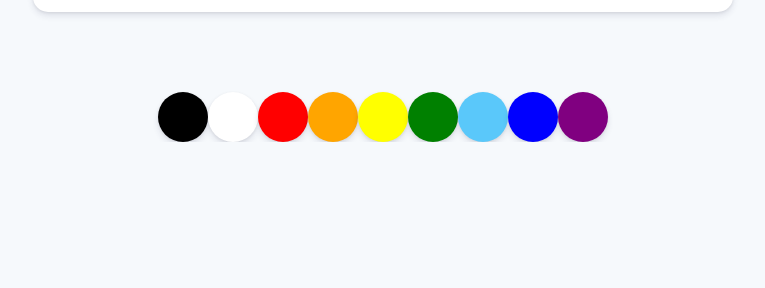
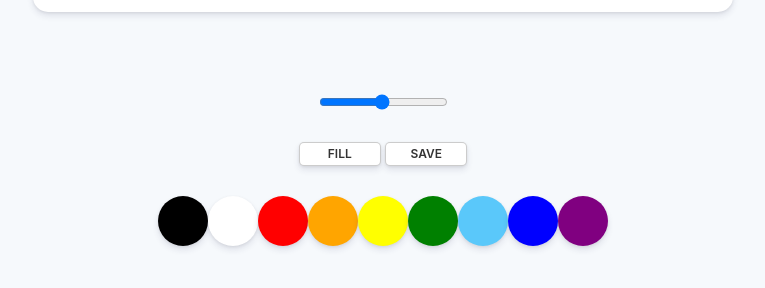
Before and after one commit to michoball/paint.js, a plain HTML site: page index.html in a window 1280 px wide. Shown: the part 738-1026 px from the top of the page, without its empty margins (257-1022 px from the left). Before the commit the page ends 880 px from the top, so only its background shows below. Drawn offline with Linux system fonts and the light colour scheme.

Commit message:
Add fill & save btn and range function,  and done with the css

```diff
--- a/index.html
+++ b/index.html
@@ -11,6 +11,20 @@
   <body>
     <canvas id="jsCanvas" class="canvas"></canvas>
     <div class="controls">
+      <div class="controls_range">
+        <input
+          type="range"
+          id="jsRange"
+          min="0.1"
+          max="5.0"
+          value="2.5"
+          step="0.1"
+        />
+      </div>
+      <div class="controls_btns">
+        <button id="jsMode">Fill</button>
+        <button id="jsSave">Save</button>
+      </div>
       <div class="controls_colors" id="jsColors">
         <div class="controls_color" style="background-color: black"></div>
         <div class="controls_color" style="background-color: white"></div>
--- a/styles.css
+++ b/styles.css
@@ -6,7 +6,7 @@ body {
   display: flex;
   flex-direction: column;
   align-items: center;
-  padding-top: 50px;
+  padding: 50px 0px;
 }
 
 .canvas {
@@ -19,6 +19,32 @@ body {
 
 .controls {
   margin-top: 80px;
+  display: flex;
+  flex-direction: column;
+  align-items: center;
+}
+
+.controls .controls_btns {
+  margin-bottom: 30px;
+}
+
+.controls_btns button {
+  all: unset;
+  cursor: pointer;
+  background-color: white;
+  padding: 5px 0px;
+  width: 80px;
+  text-align: center;
+  border-radius: 5px;
+  box-shadow: 0 4px 6px rgba(50, 50, 93, 0.11), 0 1px 3px rgba(0, 0, 0, 0.08);
+  border: 1px solid rgba(0, 0, 0, 0.2);
+  color: rgba(0, 0, 0, 0.8);
+  text-transform: uppercase;
+  font-weight: 600;
+  font-size: 12px;
+}
+.controls_btns button:active {
+  transform: scale(0.98);
 }
 
 .controls .controls_colors {
@@ -32,3 +58,7 @@ body {
   cursor: pointer;
   box-shadow: 0 4px 6px rgba(50, 50, 93, 0.11), 0 1px 3px rgba(0, 0, 0, 0.08);
 }
+
+.controls .controls_range {
+  margin-bottom: 30px;
+}
```
